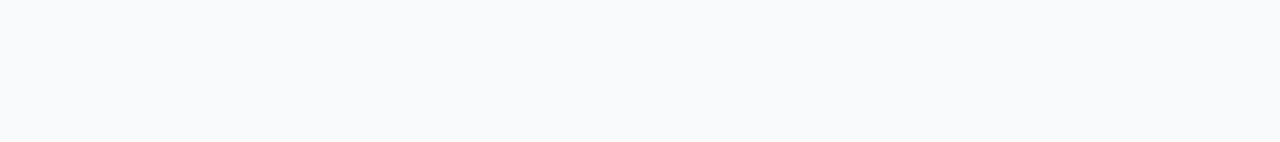
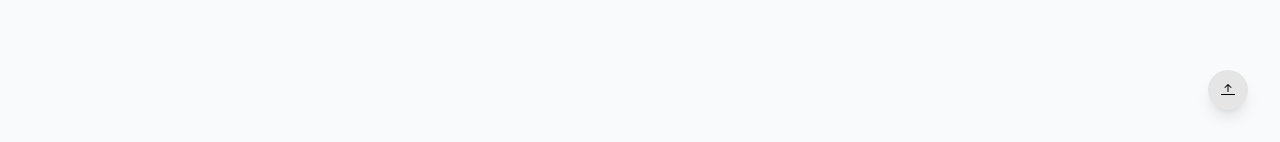
Before and after one commit to thalesmsm/portfolio, a Next.js app: page / in a window 1280 px wide. Shown: the part 658-800 px from the top of the page. Built offline with nearby package versions, Linux system fonts and the light colour scheme.

Commit message:
add ancora para o topo

```diff
--- a/pages/index.js
+++ b/pages/index.js
@@ -1,5 +1,5 @@
 import Head from 'next/head';
-import {BsFillMoonStarsFill, BsSunFill } from 'react-icons/bs';
+import {BsFillMoonStarsFill, BsSunFill, BsArrowBarUp } from 'react-icons/bs';
 import {AiFillLinkedin, AiFillGithub} from 'react-icons/ai';
 import Image from 'next/image';
 import deved from '../public/perfil.jpg';
@@ -22,6 +22,7 @@ export default function Home() {
 
       <main className='bg-gray-50 px-10  md:px-20 lg:px-40 dark:bg-gray-900'>
         <section className='min-h-screen lg:flex lg:flex-col lg:justify-between'>
+          <a className='absolute' name="topo"></a>
           <nav className='py-5 mb-12 flex justify-between'>
             <h1 className='text-xl font-burtons dark:text-gray-200'>
               <a href="#services">services</a>
@@ -136,6 +137,11 @@ export default function Home() {
           </div>
         </section>
       </main>
+      <div className='rounded-full border-solid shadow-lg w-10 h-10 flex justify-center items-center bg-neutral-200 fixed z-0 right-8 bottom-8'>
+        <a href="#topo">
+          <BsArrowBarUp />
+        </a>
+      </div>
     </div>
   )
 }
```
